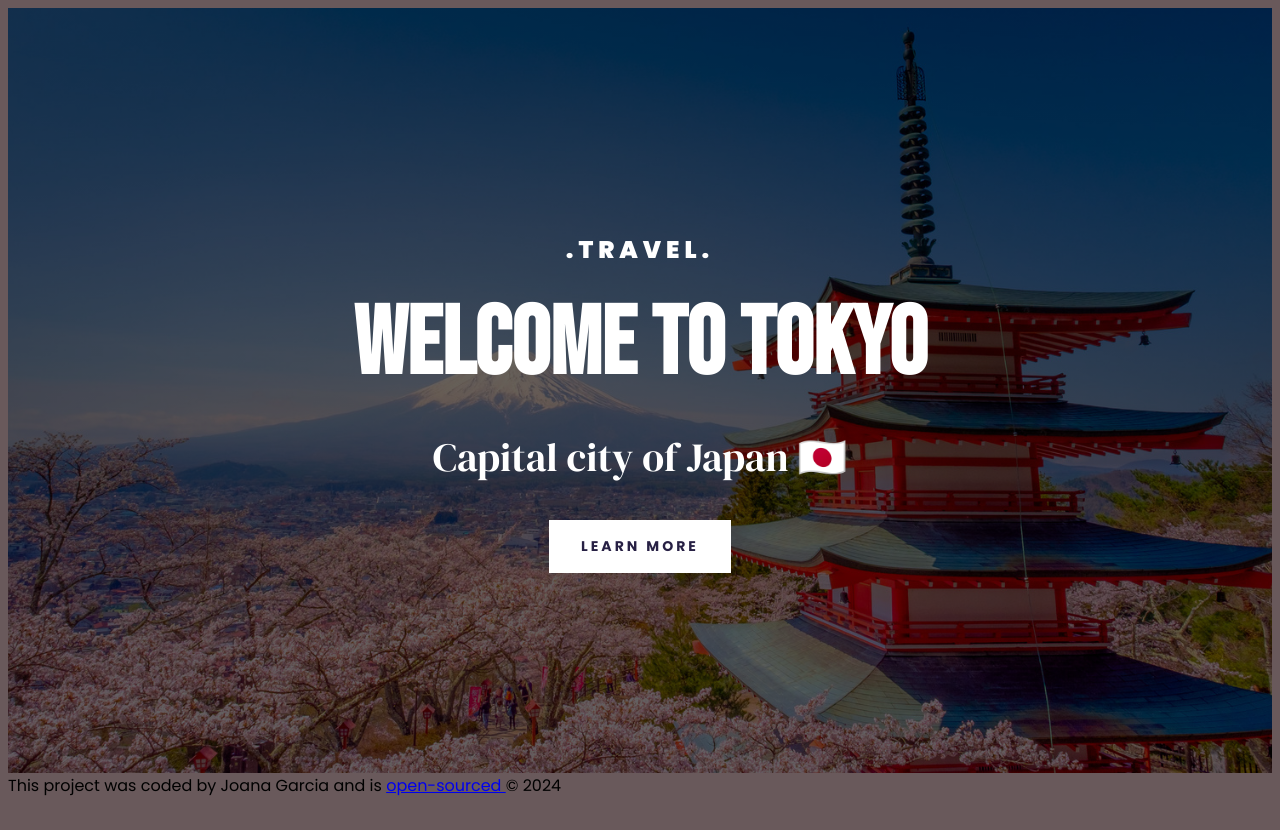
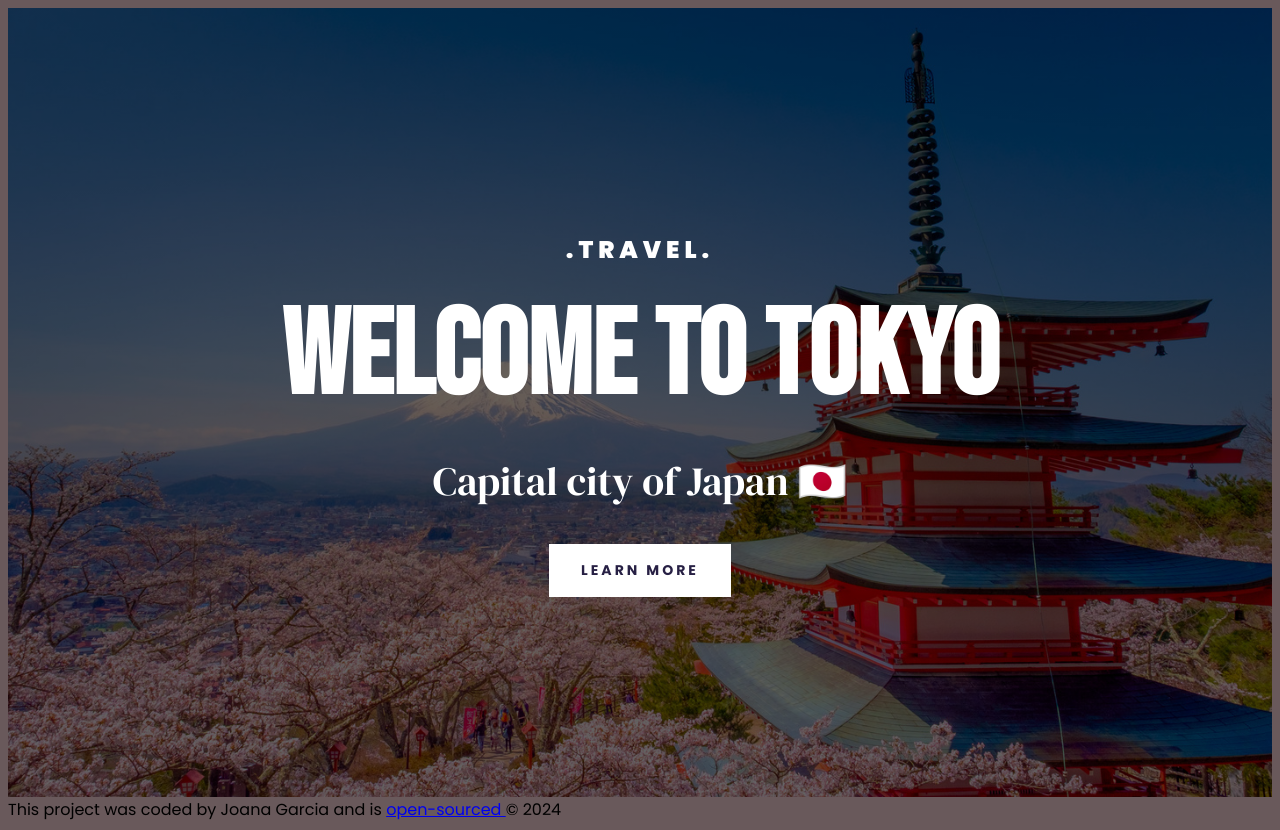
Before and after one commit to Joanafgg/tokyo-travel-project, a plain HTML site: page index.html in a window 1280 px wide. Before the commit the page ends 806 px from the top, so only its background shows below. Drawn offline with Linux system fonts and the light colour scheme.

Commit message:
Update styles.css

```diff
--- a/src/styles.css
+++ b/src/styles.css
@@ -16,7 +16,7 @@ header {
 
 header h1 {
   font-family: "Bebas Neue", serif;
-  font-size: 96px;
+  font-size: 120px;
   line-height: 1;
   margin: 30px 0;
 }
```
